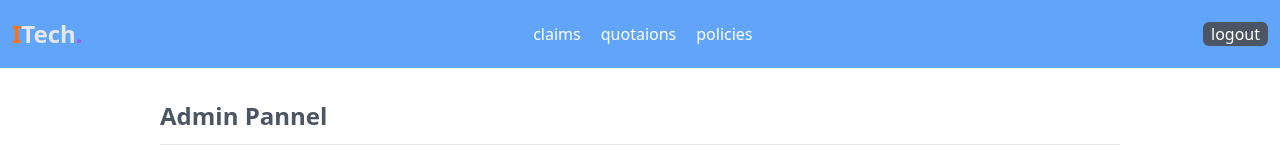
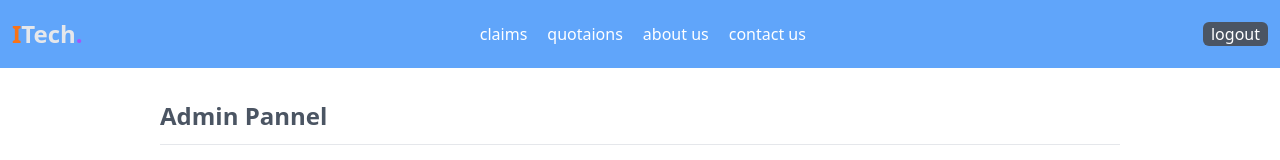
Before and after one commit to chriford-siame/insurtech-ui, a React (Create React App) app: page / in a window 1280 px wide. Shown: the top 160 px of the page. Built offline with nearby package versions, Linux system fonts and the light colour scheme; no server answers; sample sign-in values are in the browser's storage.

Commit message:
add more nav menues

```diff
--- a/src/components/Navbar.tsx
+++ b/src/components/Navbar.tsx
@@ -9,9 +9,10 @@ function Navbar() {
 
       {isAuthenticated ?
       <div className="flex gap-5">
-        <a href="/login" className='text-white rounded-md'>claims</a>
-        <a href="/login" className='text-white rounded-md'>quotaions</a>
-        <a href="/login" className='text-white rounded-md'>policies</a>
+        <a href="/claims" className='text-white rounded-md'>claims</a>
+        <a href="/" className='text-white rounded-md'>quotaions</a>
+        <a href="#" className='text-white rounded-md'>about us</a>
+        <a href="#" className='text-white rounded-md'>contact us</a>
       </div>
       : null}
 
```
